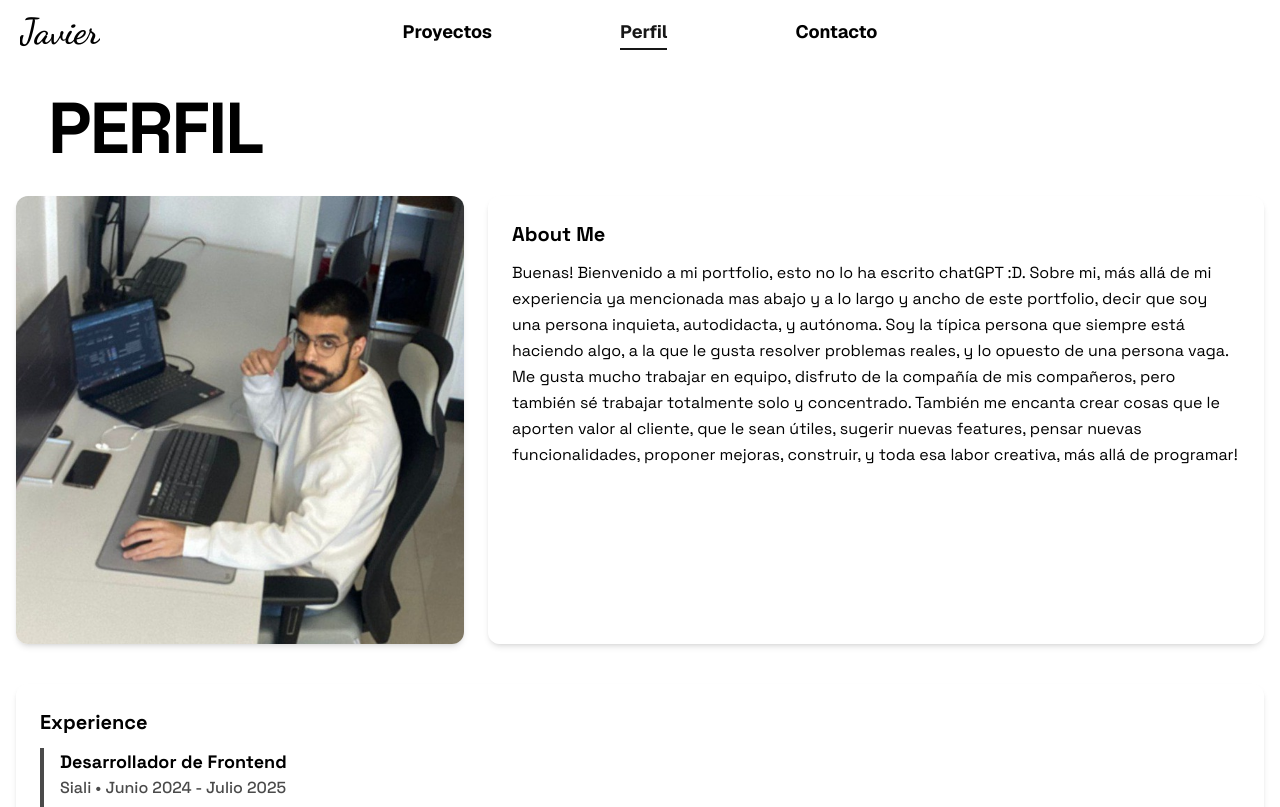
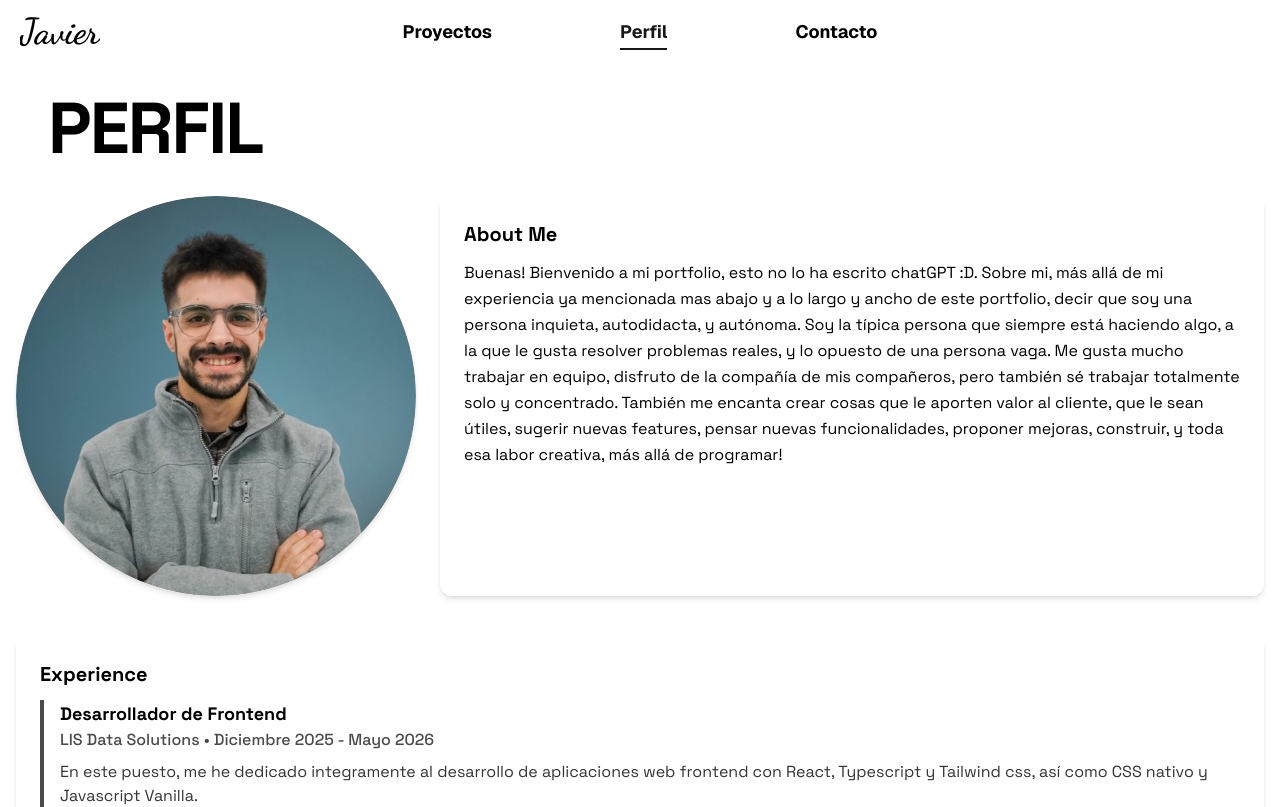
Before and after one commit to jvgemelo/javi-portfolio, a Next.js app: page /profile in a window 1280 px wide. Shown: the top 807 px of the page. Built offline with nearby package versions, Linux system fonts and the light colour scheme.

Commit message:
update profile information and improve image styling

```diff
--- a/app/profile/page.tsx
+++ b/app/profile/page.tsx
@@ -2,6 +2,12 @@
 const profileData = {
   aboutMe: `Buenas! Bienvenido a mi portfolio, esto no lo ha escrito chatGPT :D. Sobre mi, más allá de mi experiencia ya mencionada mas abajo y a lo largo y ancho de este portfolio, decir que soy una persona inquieta, autodidacta, y autónoma. Soy la típica persona que siempre está haciendo algo, a la que le gusta resolver problemas reales, y lo opuesto de una persona vaga. Me gusta mucho trabajar en equipo, disfruto de la compañía de mis compañeros, pero también sé trabajar totalmente solo y concentrado. También me encanta crear cosas que le aporten valor al cliente, que le sean útiles, sugerir nuevas features, pensar nuevas funcionalidades, proponer mejoras, construir, y toda esa labor creativa, más allá de programar!`,
   experience: [
+    {
+      position: "Desarrollador de Frontend",
+      company: "LIS Data Solutions",
+      period: "Diciembre 2025 - Mayo 2026",
+      description: "En este puesto, me he dedicado integramente al desarrollo de aplicaciones web frontend con React, Typescript y Tailwind css, así como CSS nativo y Javascript Vanilla."
+    },
     {
       position: "Desarrollador de Frontend",
       company: "Siali",
@@ -85,9 +91,9 @@ export default function Profile() {
           {/* Foto */}
           <div className="flex justify-center md:justify-start">
             <img
-              src="/6005869666301494380.jpg"
+              src="/foto_javier.jpg"
               alt="Profile"
-              className="rounded-xl shadow-md object-cover w-full max-w-md"
+              className="rounded-full shadow-md object-cover w-full max-w-md"
             />
           </div>
 
--- a/app/proyectos/page.tsx
+++ b/app/proyectos/page.tsx
@@ -171,7 +171,7 @@ export default function Projects() {
                 alt="Works"
                 width={350}
                 height={270}
-                className="object-contain rounded-lg absolute left-[120px] top-12 md:left-[200px] md:top-40 rotate-[-2deg] z-30 transition-transform duration-300 ease-in-out group-hover:scale-105 group-hover:rotate-[2deg] group-hover:shadow-2xl w-[120px] h-[90px] md:w-[280px] md:h-[210px]"
+                className="object-contain rounded-lg absolute left-[120px] top-12 md:left-[200px] md:top-40 rotate-[-2deg] z-30 transition-transform duration-300 ease-in-out group-hover:scale-105 group-hover:rotate-[2deg] w-[120px] h-[90px] md:w-[280px] md:h-[210px]"
                 style={{ zIndex: 30 }}
               />
               {/* Imagen de fondo (works) */}
@@ -180,7 +180,7 @@ export default function Projects() {
                 alt="Diseño Figma"
                 width={350}
                 height={270}
-                className="object-contain rounded-lg absolute left-[180px] top-6 md:left-[280px] md:top-24 rotate-[8deg] z-20 transition-transform duration-300 ease-in-out group-hover:scale-105 group-hover:rotate-[12deg] group-hover:shadow-2xl w-[120px] h-[90px] md:w-[280px] md:h-[210px]"
+                className="object-contain rounded-lg absolute left-[180px] top-6 md:left-[280px] md:top-24 rotate-[8deg] z-20 transition-transform duration-300 ease-in-out group-hover:scale-105 group-hover:rotate-[12deg]  w-[120px] h-[90px] md:w-[280px] md:h-[210px]"
                 style={{ zIndex: 20 }}
               />
 
@@ -190,7 +190,7 @@ export default function Projects() {
                 alt="Inicio"
                 width={350}
                 height={270}
-                className="object-contain rounded-lg absolute left-[20px] top-2 md:left-[40px] md:top-8 rotate-[-6deg] z-10 transition-transform duration-300 ease-in-out group-hover:scale-105 group-hover:rotate-[-12deg] group-hover:shadow-2xl w-[120px] h-[90px] md:w-[280px] md:h-[210px]"
+                className="object-contain rounded-lg absolute left-[20px] top-2 md:left-[40px] md:top-8 rotate-[-6deg] z-10 transition-transform duration-300 ease-in-out group-hover:scale-105 group-hover:rotate-[-12deg]  w-[120px] h-[90px] md:w-[280px] md:h-[210px]"
                 style={{ zIndex: 10 }}
               />
             </div>
```
Also changed, not shown: public/foto_javier.jpg (added).
